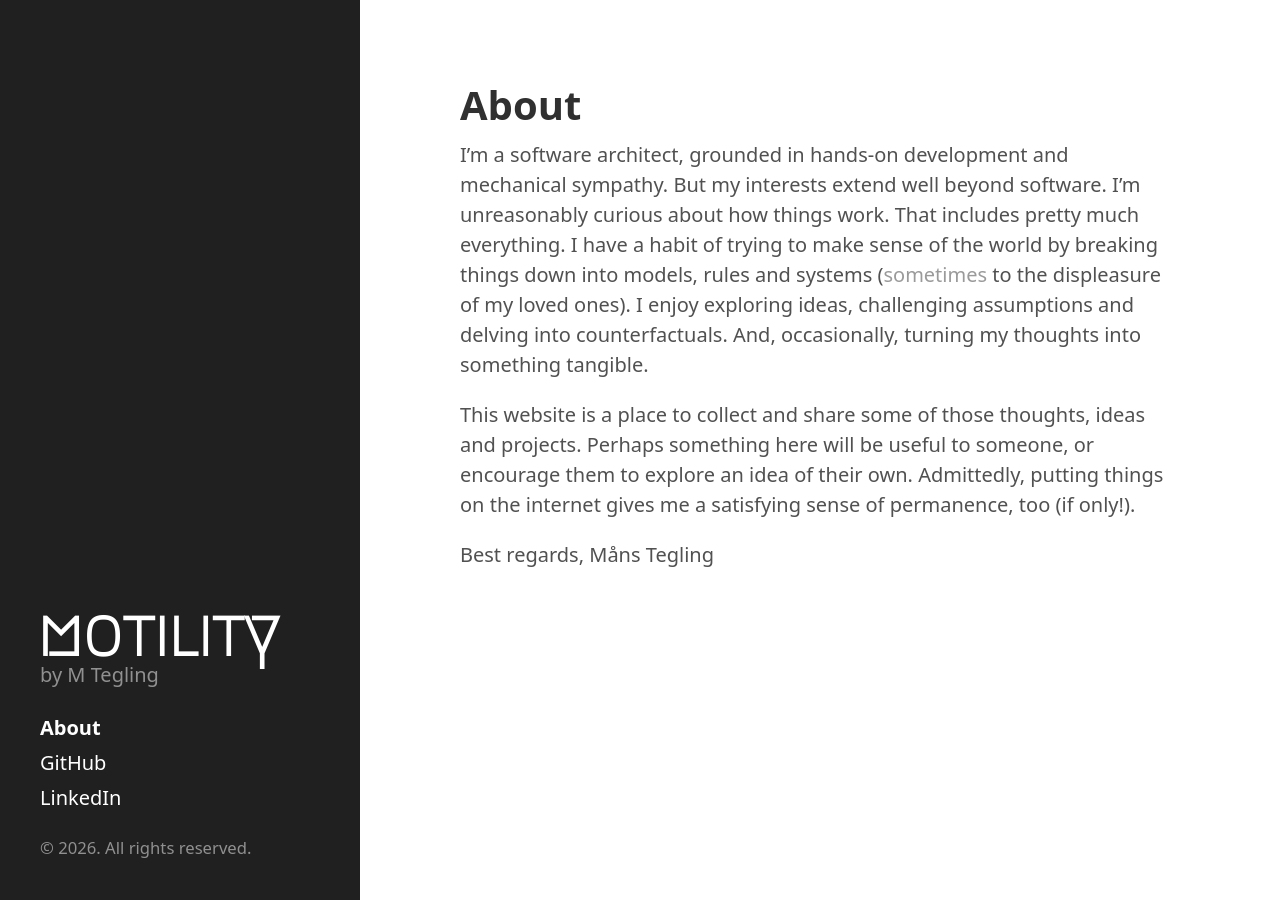
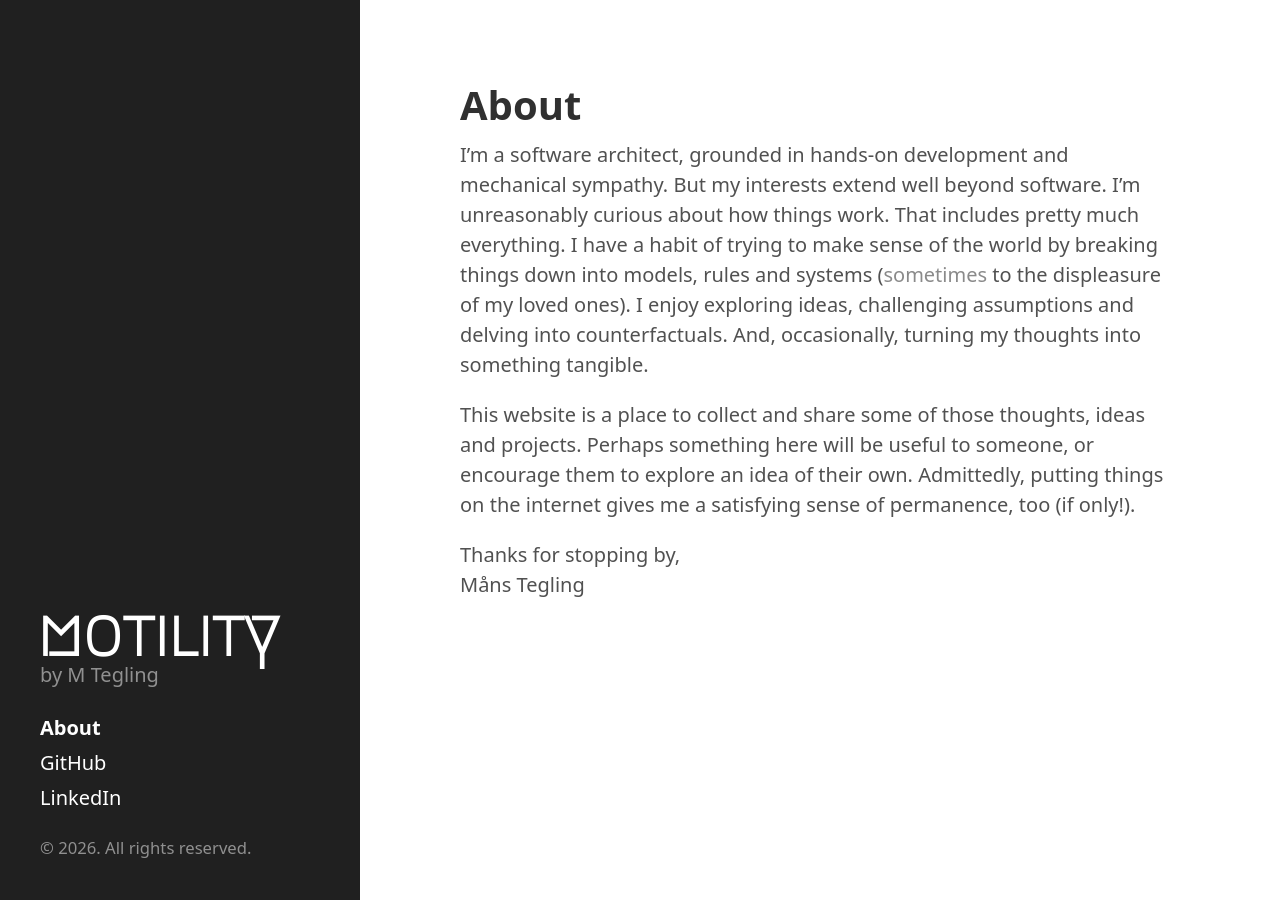
Before and after one commit to manstegling/manstegling.github.io, a Jekyll site: the page built from about.md, in a window 1280 px wide. Built offline with Jekyll 4.4.1, drawn with Linux system fonts in a browser that asks for light colours; Markdown is read by kramdown in place of the engine named in the settings.

Commit message:
Add newline in About

```diff
--- a/about.md
+++ b/about.md
@@ -4,9 +4,9 @@ title: About
 nav: true
 ---
 
-I'm a software architect, grounded in hands-on development and mechanical sympathy. But my interests extend well beyond software. I'm unreasonably curious about how things work. That includes pretty much everything. I have a habit of trying to make sense of the world by breaking things down into models, rules and systems (<span style="color: #9a9a9a;">sometimes</span> to the displeasure of my loved ones). I enjoy exploring ideas, challenging assumptions and delving into counterfactuals. And, occasionally, turning my thoughts into something tangible.
+I'm a software architect, grounded in hands-on development and mechanical sympathy. But my interests extend well beyond software. I'm unreasonably curious about how things work. That includes pretty much everything. I have a habit of trying to make sense of the world by breaking things down into models, rules and systems (<span style="color: #8a8a8a;">sometimes</span> to the displeasure of my loved ones). I enjoy exploring ideas, challenging assumptions and delving into counterfactuals. And, occasionally, turning my thoughts into something tangible.
 
 This website is a place to collect and share some of those thoughts, ideas and projects. Perhaps something here will be useful to someone, or encourage them to explore an idea of their own. Admittedly, putting things on the internet gives me a satisfying sense of permanence, too (if only!).
 
-Best regards,
+Thanks for stopping by,<br>
 Måns Tegling
```
